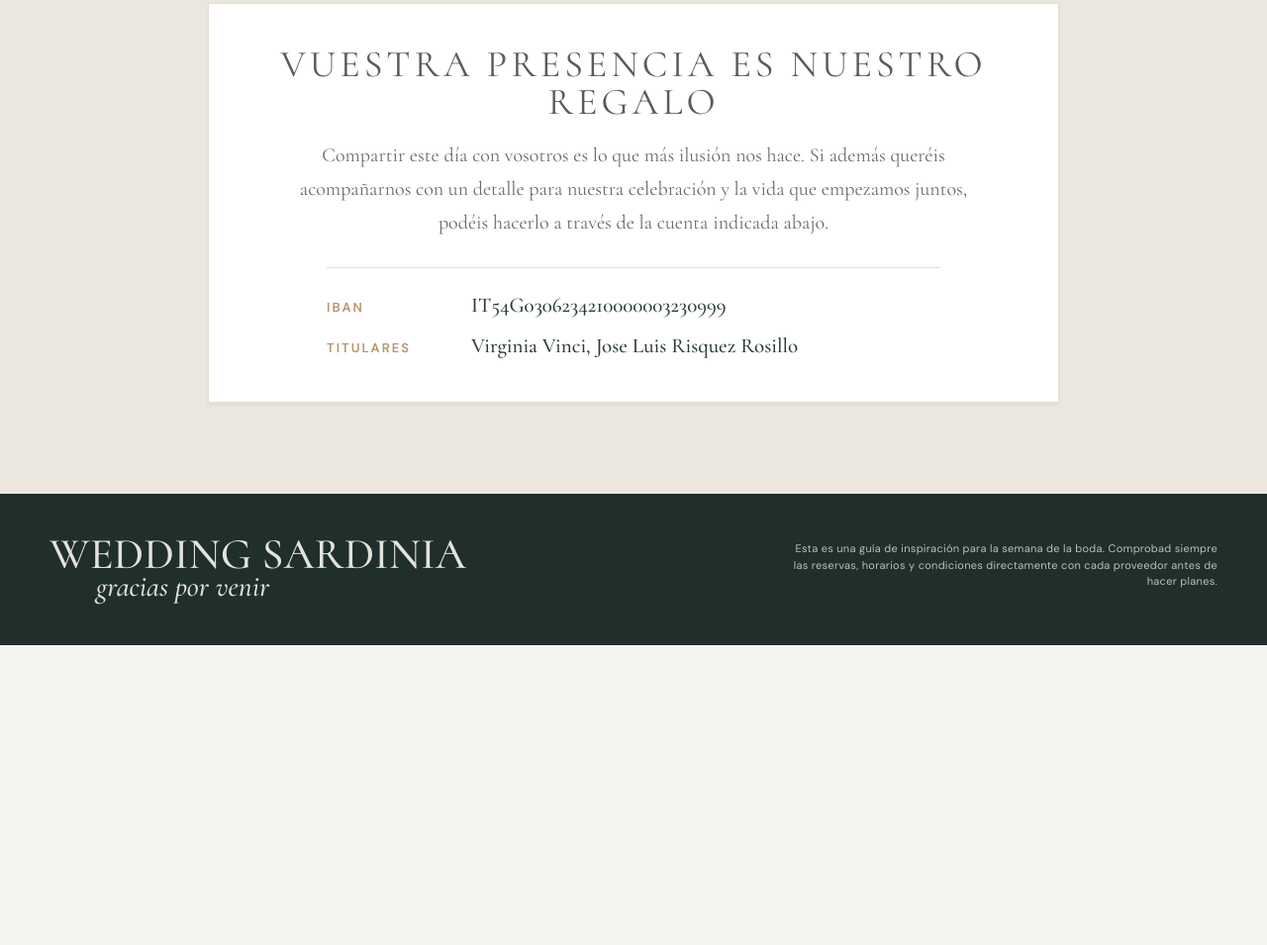
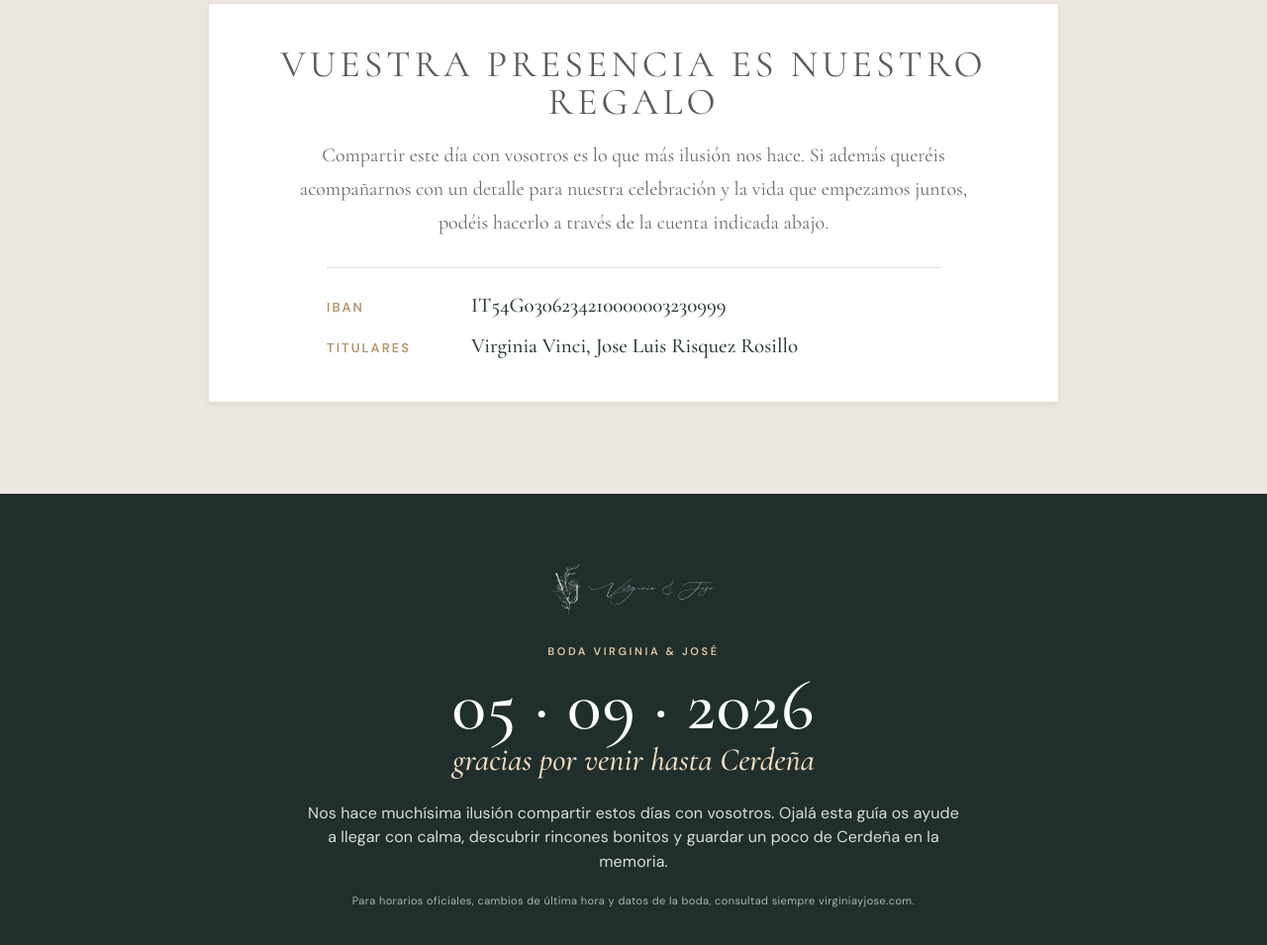
Before and after one commit to Whistlerian/Wedding-Sardinia-2026, a plain HTML site: page index.html in a window 1280 px wide. Shown: the part 7065-8020 px from the top of the page at 99% size. Before the commit the page ends 7717 px from the top, so only its background shows below. Drawn offline with nearby package versions, Linux system fonts and the light colour scheme.

Commit message:
Personalize footer closing

```diff
--- a/index.html
+++ b/index.html
@@ -54,7 +54,7 @@
         color: #fff;
       }
       .topbar .wrap { display: flex; justify-content: flex-start; align-items: center; }
-      .brand-lockup, .eyebrow, .button, .day-date, .kicker, .event-time, .small-label, .tag, .map-link, .footer-note { font-family: var(--sans); }
+      .brand-lockup, .eyebrow, .button, .day-date, .kicker, .event-time, .small-label, .tag, .map-link, .footer-kicker, .footer-note, .footer-small { font-family: var(--sans); }
       .brand-lockup { display: block; width: 185px; }
       .brand-logo { display: block; width: 100%; height: auto; }
 
@@ -213,11 +213,14 @@
       .bank-label { color: var(--gold); font: 600 13px/1.3 var(--sans); letter-spacing: 2px; text-transform: uppercase; }
       .bank-value { color: var(--deep); font: 500 21px/1.3 var(--serif); overflow-wrap: anywhere; }
 
-      footer { padding: 42px 0 45px; background: #202e2c; color: #e3e2dc; }
-      .footer-grid { display: flex; justify-content: space-between; gap: 30px; align-items: end; }
-      footer h2 { font: 500 44px/.9 var(--display); text-transform: uppercase; margin: 0; }
-      footer h2 em { display: block; padding-left: 47px; font-family: var(--serif); font-size: .67em; font-style: italic; text-transform: none; }
-      .footer-note { max-width: 430px; font-size: 11px; line-height: 1.5; letter-spacing: .3px; color: #bcc1ba; text-align: right; }
+      footer { padding: 70px 0 74px; background: #202e2c; color: #e3e2dc; text-align: center; }
+      .footer-grid { display: grid; justify-items: center; gap: 14px; max-width: 820px; }
+      .footer-logo { display: block; width: 168px; height: auto; margin-bottom: 13px; }
+      .footer-kicker { margin: 0; color: #e4c79f; font-size: 11px; font-weight: 600; letter-spacing: 2.6px; text-transform: uppercase; }
+      footer h2 { color: #fff; font: 500 clamp(42px, 6vw, 72px)/.9 var(--display); letter-spacing: 1px; margin: 0; text-transform: uppercase; }
+      footer h2 em { display: block; color: #f3dcc0; font-family: var(--serif); font-size: .45em; font-style: italic; letter-spacing: 0; margin-top: 8px; text-transform: none; }
+      .footer-note { max-width: 670px; margin: 13px auto 0; color: #d9ded5; font-size: 16px; line-height: 1.55; letter-spacing: .1px; }
+      .footer-small { max-width: 620px; margin: 4px auto 0; color: #aeb7ae; font-size: 11px; line-height: 1.5; letter-spacing: .4px; }
 
       @media (max-width: 800px) {
         .wrap { width: min(100% - 34px, 1180px); }
@@ -243,8 +246,10 @@
         .base-recommendation { min-height: 0; }
         .gift-card { padding: 34px 28px; }
         .split-header p:last-child { margin-top: 0; }
-        .footer-grid { display: block; }
-        .footer-note { text-align: left; margin-top: 25px; }
+        footer { padding: 55px 0 58px; }
+        .footer-grid { display: grid; }
+        .footer-logo { width: 145px; }
+        .footer-note { font-size: 15px; }
       }
       @media (max-width: 470px) {
         .quick-facts { grid-template-columns: 1fr; }
@@ -639,10 +644,13 @@
       </section>
     </main>
 
-    <footer>
+    <footer aria-labelledby="footer-title">
       <div class="wrap footer-grid">
-        <h2>Wedding Sardinia <em>gracias por venir</em></h2>
-        <p class="footer-note">Esta es una guía de inspiración para la semana de la boda. Comprobad siempre las reservas, horarios y condiciones directamente con cada proveedor antes de hacer planes.</p>
+        <img class="footer-logo" src="assets/virginia-jose-logo.png" alt="Virginia y José" />
+        <p class="footer-kicker">Boda Virginia &amp; José</p>
+        <h2 id="footer-title">05 · 09 · 2026 <em>gracias por venir hasta Cerdeña</em></h2>
+        <p class="footer-note">Nos hace muchísima ilusión compartir estos días con vosotros. Ojalá esta guía os ayude a llegar con calma, descubrir rincones bonitos y guardar un poco de Cerdeña en la memoria.</p>
+        <p class="footer-small">Para horarios oficiales, cambios de última hora y datos de la boda, consultad siempre virginiayjose.com.</p>
       </div>
     </footer>
 
```
